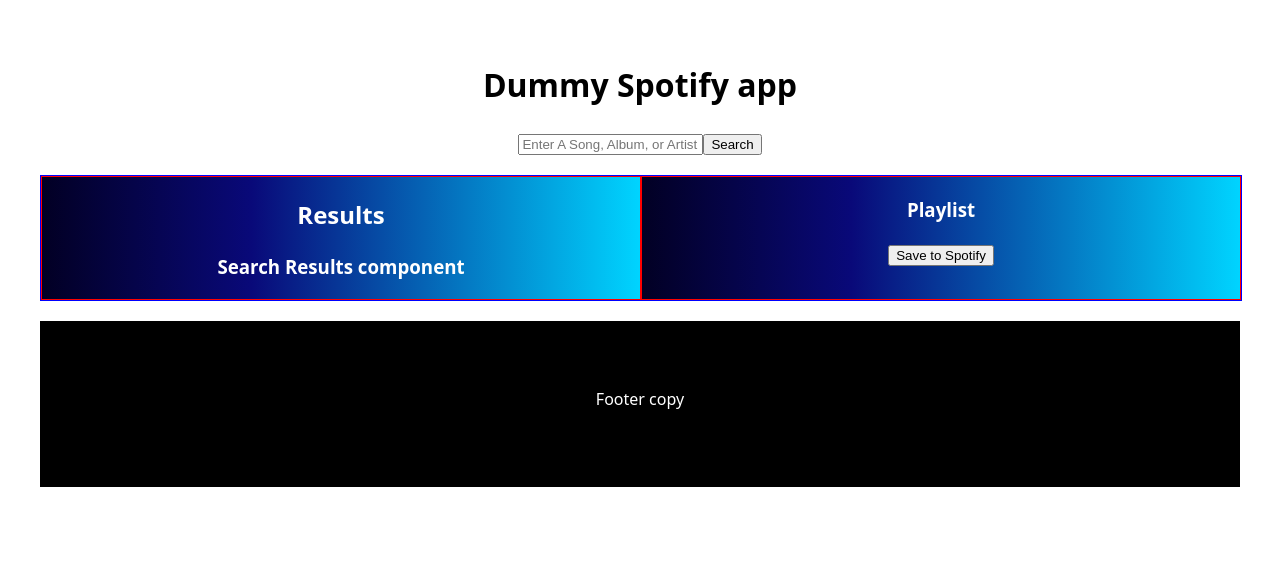
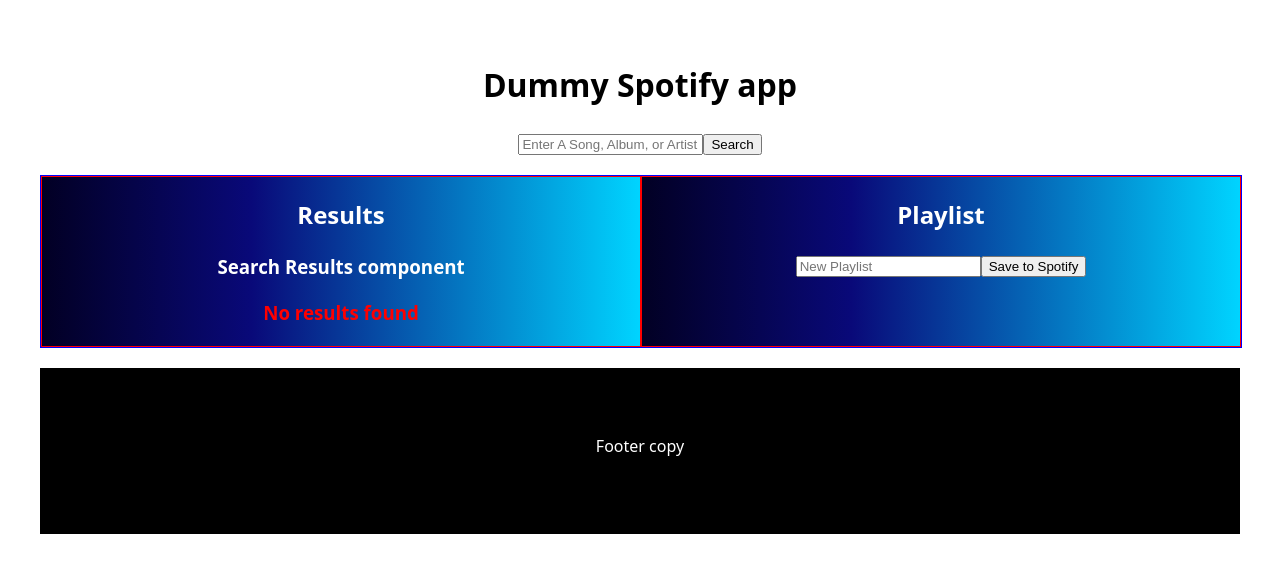
Before and after one commit to ehernandezvilla/jamming, a React (Vite) app: page / in a window 1280 px wide. Shown: the top 572 px of the page. Built offline with nearby package versions, Linux system fonts and the light colour scheme.

Commit message:
style: new style components

```diff
--- a/src/App.jsx
+++ b/src/App.jsx
@@ -17,6 +17,9 @@
   };
 
   const handleSearch = (searchTerm) => {
+    if (searchTerm === "") {
+      setSearchResults({ songs: [] });
+    } else {
     const filteredSongs = songs.songs.filter(
       (song) =>
         song.name.toLowerCase().includes(searchTerm.toLowerCase()) ||
@@ -24,7 +27,7 @@
         song.album.toLowerCase().includes(searchTerm.toLowerCase())
     );
     setSearchResults({ songs: filteredSongs });
-  };
+  }};
 
   return (
     <>
--- /dev/null
+++ b/src/assets/styles/Playlist.module.css
@@ -0,0 +1,3 @@
+.SaveButton {
+    margin-bottom: 15px;
+}
--- /dev/null
+++ b/src/assets/styles/TrackList.module.css
@@ -0,0 +1,3 @@
+.NotFound {
+    color: red;
+}
--- a/src/components/Playlist.jsx
+++ b/src/components/Playlist.jsx
@@ -1,18 +1,20 @@
 import PropTypes from 'prop-types';
+import styles from '../assets/styles/Playlist.module.css';
 
 
 function Playlist({ selectedSongs }) {
         return (
             <>
-        <h3>Playlist</h3>
+            <h2>Playlist</h2>
+            <input placeholder="New Playlist"></input>
             {selectedSongs.map((song) => (
                 <div key={song.id}>
-                <p>{song.name} | {song.artist} | {song.album}</p>
+                    <p>{song.name} | {song.artist} | {song.album}</p><button className="RemoveButton">-</button>
                     <hr></hr>
                 </div>
             )
             )}
-        <button className="SaveButton">Save to Spotify</button>
+            <button className={styles.SaveButton}>Save to Spotify</button>
         </>
     );
 }
--- a/src/components/SearchBar.jsx
+++ b/src/components/SearchBar.jsx
@@ -7,7 +7,9 @@
 
     const handleSearch = () => {
         onSearch(searchTerm);
-
+        // if (searchTerm === '') {
+        //     setSearchTerm('')
+        // }
     }
 
     return (
--- a/src/components/TrackList.jsx
+++ b/src/components/TrackList.jsx
@@ -1,7 +1,18 @@
 import PropTypes from "prop-types";
 import Track from "./Track";
+import styles from '../assets/styles/TrackList.module.css';
 
 function TrackList({ data, onAddSong }) {
+
+  if (data.songs.length === 0) {
+      return (
+        <>
+          <div>
+            <h3 className={styles.NotFound}>No results found</h3>
+          </div>
+        </>
+          );
+    } else {
       return (
         <>
           <div>
@@ -11,6 +22,8 @@
           </div>
         </>
           );
+    }
+
 }
 
 TrackList.propTypes = {
```
Lines whose indentation alone changed are shown as unchanged.
